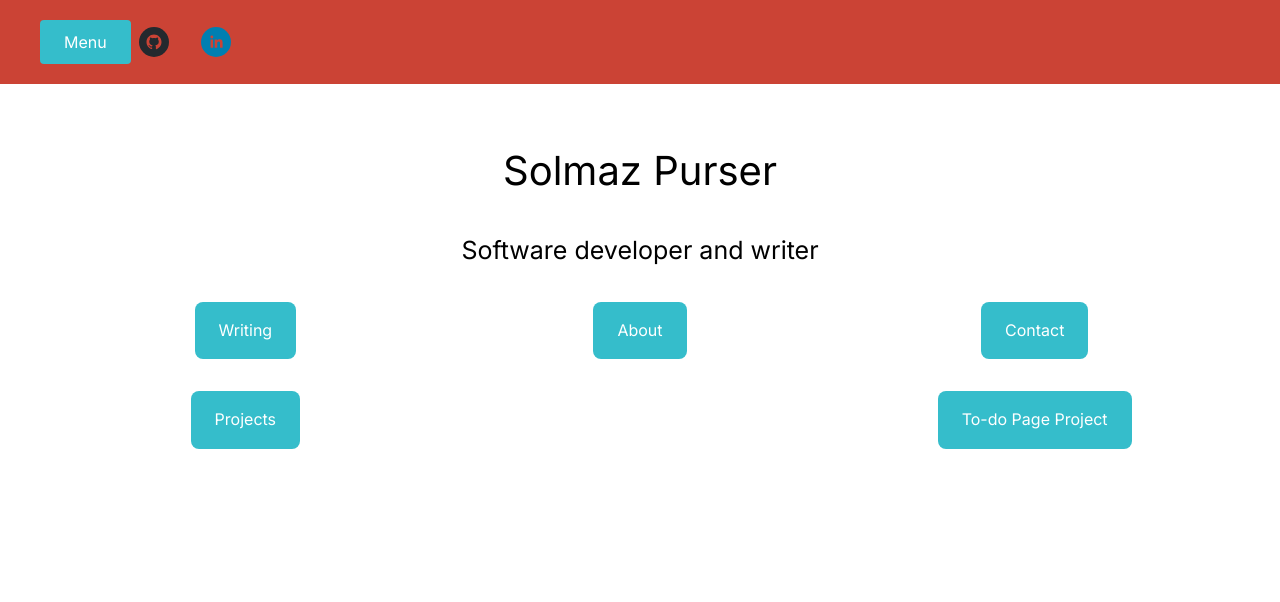
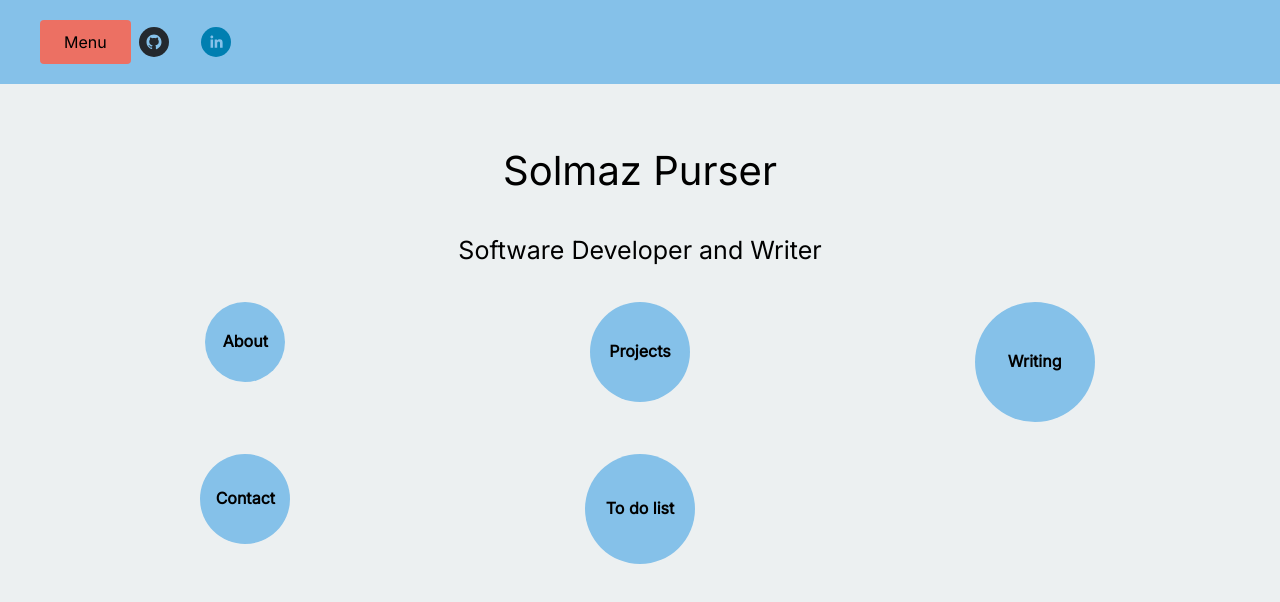
Before and after one commit to bookloversolmaz/django-website-react, a React (Create React App) app in the folder frontend/: page / in a window 1280 px wide. Shown: the top 602 px of the page. Built offline with nearby package versions, Linux system fonts and the light colour scheme.

Commit message:
Created colour scheme

```diff
--- a/frontend/src/components/contact/contact.css
+++ b/frontend/src/components/contact/contact.css
@@ -4,7 +4,7 @@
     margin: 2rem auto;
     padding: 1rem;
     font-family: Arial, sans-serif;
-    background-color: #f9f9f9;
+    background-color: #ecf0f1;
     border: 1px solid #ddd;
     border-radius: 5px;
     box-shadow: 0 4px 6px rgba(0, 0, 0, 0.1);
@@ -51,13 +51,13 @@
 .contact-form input:focus,
 .contact-form textarea:focus {
     outline: none;
-    border-color: #007bff;
+    border-color: #ec7063;
     box-shadow: 0 0 4px rgba(0, 123, 255, 0.5);
 }
 
 .contact-form button {
-    background-color: #007bff;
-    color: white;
+    background-color: #ec7063;
+    color: black;
     border: none;
     padding: 1rem;
     font-size: 1rem;
@@ -68,7 +68,7 @@
 }
 
 .contact-form button:hover {
-    background-color: #0056b3;
+    background-color: #b1544a;
 }
 
 /* Thank You Section */
--- a/frontend/src/components/header/header.css
+++ b/frontend/src/components/header/header.css
@@ -1,5 +1,5 @@
 header {
-    background-color: #cb4335 ;
+    background-color: #85c1e9;
     padding: 0.75rem 2rem; /* Reduced padding for less depth but keep left and right padding */
     width: 100%; /* Ensure it spans the full width */
     font-size: 18px;
@@ -38,7 +38,7 @@ body {
     position: absolute;
     top: 100%;
     left: 0;
-    background-color: white;
+    background-color: #ecf0f1;
     border: none;
     box-shadow: none;
     border-radius: 0;
@@ -48,6 +48,7 @@ body {
     display: none;
     width: auto;
 }
+
 /* Targets list elements inside the dropdown list. li represents a list item */
 .dropdown-menu li {
     padding: 0.5rem 0.5rem;
--- a/frontend/src/components/home/home.css
+++ b/frontend/src/components/home/home.css
@@ -6,46 +6,62 @@
 
 .links-container {
   display: grid;
-  grid-template-columns: 1fr 1fr 1fr; /* 3 columns, equal width */
-  grid-template-rows: repeat(2, auto); /* 2 rows */
-  gap: 2rem; /* Space between squares */
-  justify-items: center; /* Center the items horizontally */
+  grid-template-columns: 1fr 1fr 1fr; /* 3 columns */
+  gap: 2rem; /* Space between bubbles */
+  justify-items: center; /* Center bubbles horizontally */
   margin-top: 2rem;
 }
 
-.link-box {
-  display: block;
-  padding: 1rem 1.5rem; /* Adjust padding to reduce size */
-  background-color: #35bdcb;
-  color: white;
+.link-bubble {
+  display: flex;
+  justify-content: center;
+  align-items: center;
   text-decoration: none;
-  border-radius: 8px;
+  color: black;
+  background-color: #85c1e9 ; /* Default color */
+  border-radius: 50%; /* Circular shape */
+  font-family: 'Inter', sans-serif;
+  font-size: 1rem;
+  font-weight: 600;
   text-align: center;
-  font-size: 1rem; /* Adjust text size if necessary */
+  transition: transform 0.3s ease, background-color 0.3s ease; /* Smooth grow/shrink effect */
+  cursor: pointer;
 }
 
-/* Specific positioning for the boxes */
+/* Default sizes for each bubble */
 .link1 {
-  grid-column: 1; /* First column */
-  grid-row: 1;    /* First row */
+  width: 80px;
+  height: 80px;
 }
 
 .link2 {
-  grid-column: 1; /* First column */
-  grid-row: 2;    /* Second row */
+  width: 100px;
+  height: 100px;
 }
 
 .link3 {
-  grid-column: 2; /* Middle column */
-  grid-row: 1;    /* Only spans the first row */
+  width: 120px;
+  height: 120px;
 }
 
 .link4 {
-  grid-column: 3; /* Last column */
-  grid-row: 1;    /* First row */
+  width: 90px;
+  height: 90px;
 }
 
 .link5 {
-  grid-column: 3; /* Last column */
-  grid-row: 2;    /* Second row */
+  width: 110px;
+  height: 110px;
 }
+
+/* Hover effect for bubbles */
+.link-bubble:hover {
+  background-color: #6491af; /* Slightly darker on hover */
+  transform: scale(1.1); /* Slight grow effect */
+}
+
+/* Click-to-expand effect */
+.link-bubble:active {
+  transform: scale(1.5); /* Expand on click */
+  background-color: #324857; /* Even darker*/
+}
--- a/frontend/src/components/home/home.js
+++ b/frontend/src/components/home/home.js
@@ -1,20 +1,19 @@
 import React from 'react';
-import { Link } from 'react-router-dom';
 import './home.css';
 
 function Home() {
     return (
-      <div className="home-container">
-        <h1>Solmaz Purser</h1>
-        <h2>Software developer and writer</h2>
-        <div className="links-container">
-          <Link to="/about" className="link-box link3">About</Link>
-          <Link to="/projects" className="link-box link2">Projects</Link>
-          <Link to="/writing" className="link-box link1">Writing</Link>
-          <Link to="/contact" className="link-box link4">Contact</Link>
-          <Link to="/todo" className="link-box link5">To-do Page Project</Link>
+        <div className="home-container">
+            <h1>Solmaz Purser</h1>
+            <h2>Software Developer and Writer</h2>
+            <div className="links-container">
+                <a href="/about" className="link-bubble link1">About</a>
+                <a href="/projects" className="link-bubble link2">Projects</a>
+                <a href="/writing" className="link-bubble link3">Writing</a>
+                <a href="/contact" className="link-bubble link4">Contact</a>
+                <a href="/todo" className="link-bubble link5">To do list</a>
+            </div>
         </div>
-      </div>
     );
 }
 
--- a/frontend/src/components/projects/projects.css
+++ b/frontend/src/components/projects/projects.css
@@ -9,7 +9,7 @@
 .project-block {
     display: flex;
     flex-direction: column;
-    background-color: #ffffff;
+    background-color: #ecf0f1;
     border: 1px solid #ddd;
     border-radius: 5px;
     box-shadow: 0px 4px 6px rgba(0, 0, 0, 0.1);
--- a/frontend/src/components/todo/todo.css
+++ b/frontend/src/components/todo/todo.css
@@ -39,8 +39,8 @@
 
 /* Submit button styles */
 .btn {
-    background-color: #35bdcb;
-    color: #fff;
+    background-color: #ec7063;
+    color: black;
     padding: 0.5rem 1rem;
     border: none;
     border-radius: 4px;
@@ -50,7 +50,7 @@
 }
 
 .btn:hover {
-    background-color: #0056b3;
+    background-color: #b1544a;
 }
 
 /* List styling */
@@ -77,8 +77,8 @@ ul {
 
 /* Delete button styling */
 .task button {
-    background-color: #dc3545;
-    color: #fff;
+    background-color: #ec7063;
+    color: black;
     border: none;
     border-radius: 4px;
     padding: 0.5rem;
@@ -87,5 +87,5 @@ ul {
 }
 
 .task button:hover {
-    background-color: #c82333;
+    background-color: #b1544a;
 }
--- a/frontend/src/components/writing/writing.css
+++ b/frontend/src/components/writing/writing.css
@@ -17,7 +17,7 @@ p {
 .writing-block {
     display: flex;
     flex-direction: column;
-    background-color: #ffffff;
+    background-color: #ecf0f1;
     border: 1px solid #ddd;
     border-radius: 5px;
     box-shadow: 0px 4px 6px rgba(0, 0, 0, 0.1);
--- a/frontend/src/index.css
+++ b/frontend/src/index.css
@@ -22,7 +22,7 @@ body {
   line-height: 1.6; /* Improve readability with increased line spacing */
   font-size: 18px; /* Default size for body text */
   color: black; /* Optional: Adjust paragraph text color */
-  background-color: white;
+  background-color: #ecf0f1  ;
 }
 
 p {
@@ -56,21 +56,21 @@ button {
   border: none; /* Remove default button border */
   border-radius: 4px; /* Rounded corners */
   cursor: pointer; /* Pointer cursor on hover */
-  background-color: #35bdcb; /* Primary color (blue) */
-  color: white; /* White text color */
+  background-color: #ec7063;
+  color: black; /* White text color */
   text-align: center; /* Center align text */
   transition: background-color 0.3s ease, transform 0.2s ease; /* Smooth transition effects */
 }
 
 /* Button Hover Effect */
 button:hover {
-  background-color: #0056b3; /* Darker blue when hovered */
+  background-color: #b1544a; /* Darker when hovered */
   transform: translateY(-2px); /* Slight lift effect on hover */
 }
 
 /* Button Active Effect (When Clicked) */
 button:active {
-  background-color: #004085; /* Even darker blue when clicked */
+  background-color: #763832; /* Even darker when clicked */
   transform: translateY(1px); /* Slight push down effect when clicked */
 }
 
@@ -92,7 +92,7 @@ a.button-link {
   border-radius: 4px;
   text-align: center;
   text-decoration: none; /* Remove underline from links */
-  background-color: #007bff; /* Primary color */
+  background-color: #85c1e9 ; /* Primary color */
   color: white;
   cursor: pointer;
   transition: background-color 0.3s ease, transform 0.2s ease;
@@ -100,12 +100,12 @@ a.button-link {
 
 /* Hover and Active Effects for Button Links */
 a.button-link:hover {
-  background-color: #0056b3;
+  background-color: #6491af;
   transform: translateY(-2px);
 }
 
 a.button-link:active {
-  background-color: #004085;
+  background-color: #324857;
   transform: translateY(1px);
 }
 
```
